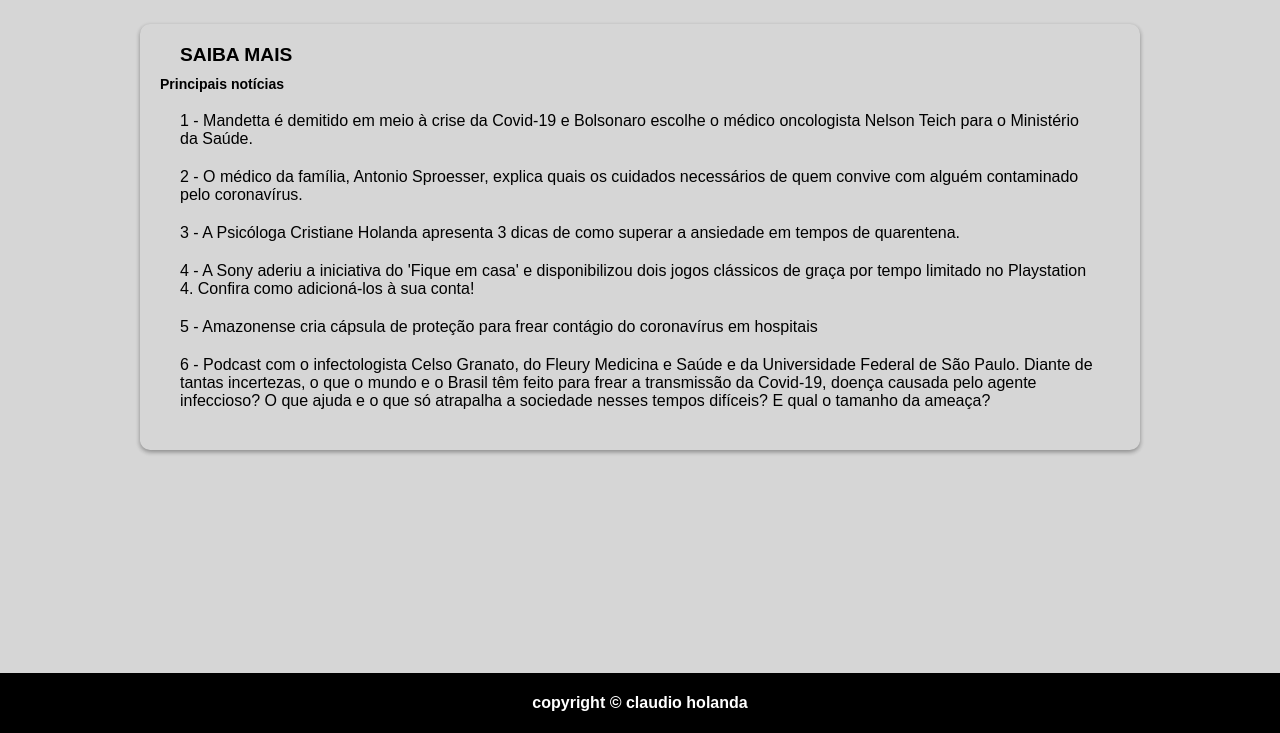
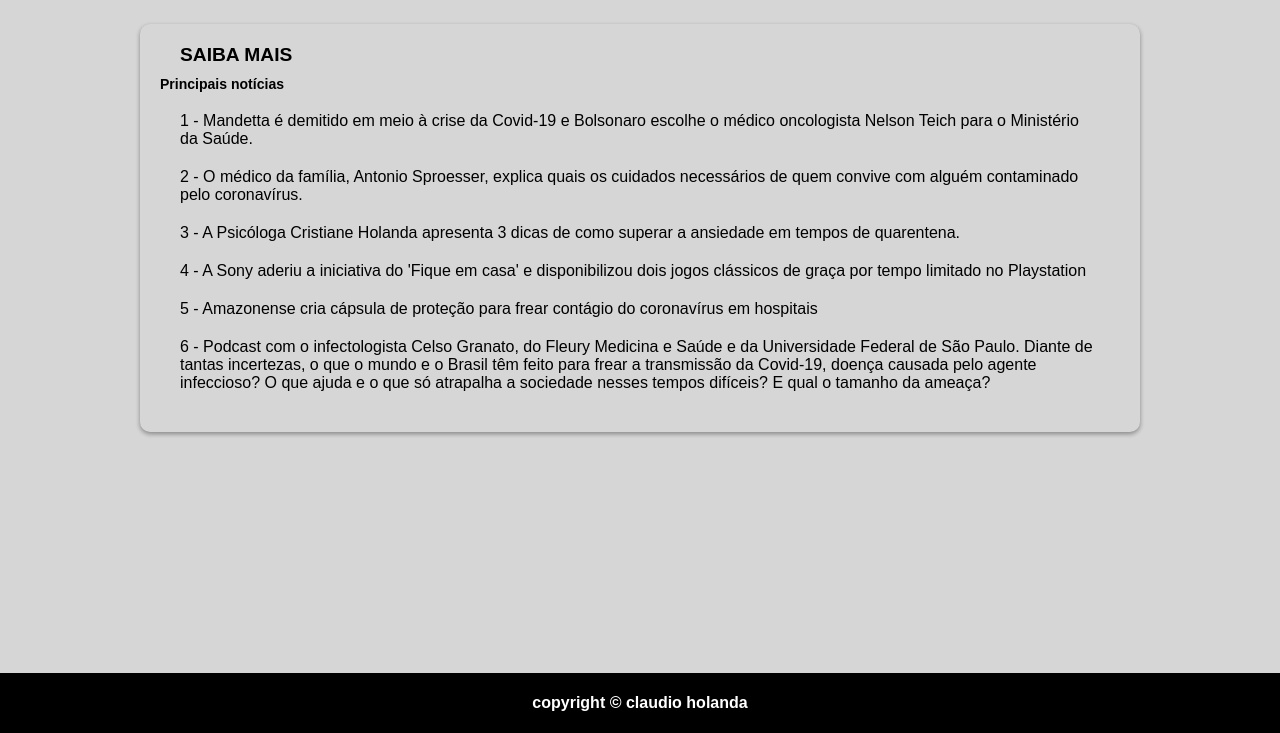
Before and after one commit to macindex/gama-challenge-covid-19, a plain HTML site: page mais.html in a window 1280 px wide. Shown: the part 67-800 px from the top of the page. Drawn offline with Linux system fonts and the light colour scheme.

Commit message:
alteração na guia mais 58 line

```diff
--- a/mais.html
+++ b/mais.html
@@ -55,7 +55,7 @@
                 </li>
                 <li class="more-item">
                     <a href="https://www.msf.org.br/o-que-fazemos/atividades-medicas/coronavirus?utm_source=adwords_msf&utm_medium=&utm_campaign=covid-19_comunicacao&utm_content=_epidemias_brasil_39923&gclid=CjwKCAjwvtX0BRAFEiwAGWJyZOi78Xu7tPeAJda4WWlQJmT1LA23j92uDNvcVW6qfRaQYOLOYgjn_BoCJWsQAvD_BwE" target="_blank">
-                        4 - A Sony aderiu a iniciativa do 'Fique em casa' e disponibilizou dois jogos clássicos de graça por tempo limitado no Playstation 4. Confira como adicioná-los à sua conta!
+                        4 - A Sony aderiu a iniciativa do 'Fique em casa' e disponibilizou dois jogos clássicos de graça por tempo limitado no Playstation
                     </a>
                 </li>
                 <li class="more-item">
```
